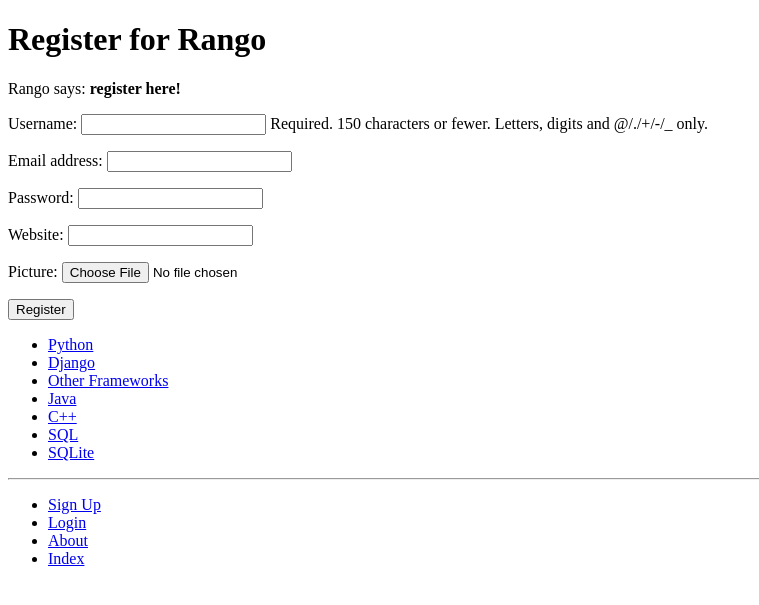
After one commit to amygillies/tango_with_django_project, a Django app: page /rango/register/ in a window 1280 px wide. The commit adds this page. Shown: the top 605 px of the page, without its empty margins (0-759 px from the left). Run offline with Django 3.2, Linux system fonts and the light colour scheme; data comes from the database, SQL or seed files in the repository; both versions use the stored data as it was after the commit.

Commit message:
Chapter 9 and Exercises

```diff
--- a/rango/admin.py
+++ b/rango/admin.py
@@ -1,5 +1,5 @@
 from django.contrib import admin
-from rango.models import Category, Page, PageAdmin
+from rango.models import Category, Page, PageAdmin, UserProfile
 
 
 # Register your models here.
@@ -9,3 +9,4 @@
 
 admin.site.register(Category, CategoryAdmin)
 admin.site.register(Page, PageAdmin)
+admin.site.register(UserProfile)
--- a/rango/forms.py
+++ b/rango/forms.py
@@ -1,5 +1,6 @@
 from django import forms
-from rango.models import Page, Category
+from django.contrib.auth.models import User
+from rango.models import Page, Category, UserProfile
 
 
 class CategoryForm(forms.ModelForm):
@@ -29,3 +30,17 @@
             url = f'http://{url}'
             cleaned_data['url'] = url
         return cleaned_data
+
+
+class UserForm(forms.ModelForm):
+    password = forms.CharField(widget=forms.PasswordInput())
+
+    class Meta:
+        model = User
+        fields = ('username', 'email', 'password',)
+
+
+class UserProfileForm(forms.ModelForm):
+    class Meta:
+        model = UserProfile
+        fields = ('website', 'picture',)
--- a/rango/models.py
+++ b/rango/models.py
@@ -1,7 +1,7 @@
 from django.db import models
 from django.contrib import admin
 from django.template.defaultfilters import slugify
-
+from django.contrib.auth.models import User
 
 # Create your models here.
 class Category(models.Model):
@@ -38,3 +38,12 @@
 
 class PageAdmin(admin.ModelAdmin):
     list_display = ('title', 'category', 'url')
+
+
+class UserProfile(models.Model):
+    user = models.OneToOneField(User, on_delete=models.CASCADE)
+    website = models.URLField(blank=True)
+    picture = models.ImageField(upload_to='profile_images', blank=True)
+
+    def __str__(self):
+        return self.user.username
--- a/rango/urls.py
+++ b/rango/urls.py
@@ -9,4 +9,8 @@
     path('category/<slug:category_name_slug>/', views.show_category, name='show_category'),
     path('add_category/', views.add_category, name='add_category'),
     path('category/<slug:category_name_slug>/add_page/', views.add_page, name='add_page'),
+    path('register/', views.register, name='register'),
+    path('login/', views.user_login, name='login'),
+    path('restricted/', views.restricted, name='restricted'),
+    path('logout/', views.user_logout, name='logout'),
 ]
--- a/rango/views.py
+++ b/rango/views.py
@@ -1,7 +1,12 @@
+from django.contrib.auth import authenticate, login, logout
+from django.contrib.auth.decorators import login_required
+from django.http import HttpResponse
 from django.shortcuts import render, redirect
 from django.urls import reverse
+
 from rango.forms import CategoryForm, PageForm
 from rango.models import Category, Page
+from rango.forms import UserForm, UserProfileForm
 
 
 def index(request):
@@ -37,6 +42,7 @@
     return render(request, 'rango/category.html', context=context_dict)
 
 
+@login_required
 def add_category(request):
     form = CategoryForm()
 
@@ -51,6 +57,7 @@
     return render(request, 'rango/add_category.html', {'form': form})
 
 
+@login_required
 def add_page(request, category_name_slug):
     try:
         category = Category.objects.get(slug=category_name_slug)
@@ -74,9 +81,76 @@
 
                 return redirect(reverse('rango:show_category',
                                         kwargs={'category_name_slug':
-                                                category_name_slug}))
+                                                    category_name_slug}))
             else:
                 print(form.errors)
 
     context_dict = {'form': form, 'category': category}
     return render(request, 'rango/add_page.html', context=context_dict)
+
+
+def register(request):
+    registered = False
+
+    if request.method == 'POST':
+        user_form = UserForm(request.POST)
+        profile_form = UserProfileForm(request.POST)
+
+        if user_form.is_valid() and profile_form.is_valid():
+            user = user_form.save()
+
+            user.set_password(user.password)
+            user.save()
+            profile = profile_form.save(commit=False)
+            profile.user = user
+
+            if 'picture' in request.FILES:
+                profile.picture = request.FILES['picture']
+
+            profile.save()
+            registered = True
+
+        else:
+            print(user_form.errors, profile_form.errors)
+
+    else:
+        user_form = UserForm()
+        profile_form = UserProfileForm()
+
+    return render(request, 'rango/register.html',
+                  context={'user_form': user_form,
+                           'profile_form': profile_form,
+                           'registered': registered})
+
+
+def user_login(request):
+    if request.method == 'POST':
+        username = request.POST.get('username')
+        password = request.POST.get('password')
+        user = authenticate(username=username, password=password)
+
+        if user:
+            if user.is_active:
+                login(request, user)
+                return redirect(reverse('rango:index'))
+            else:
+                return HttpResponse("Your Rango account is disabled.")
+
+        else:
+            print(f"Invalid login details: {username}, {password}")
+            return HttpResponse("Invalid login details supplied")
+
+    else:
+        return render(request, 'rango/login.html')
+
+
+@login_required
+def restricted(request):
+    return render(request, 'rango/restricted.html',
+                  context={'message': "Since you're logged in, you can see this text!"})
+
+
+@login_required
+def user_logout(request):
+    logout(request)
+    return redirect(reverse('rango:index'))
--- a/templates/rango/base.html
+++ b/templates/rango/base.html
@@ -16,13 +16,13 @@
 
     <body>
         <div>
-            {% block sidebar_block %}
-                {% get_category_list category %}
+            {% block body_block %}
             {% endblock %}
         </div>
 
         <div>
-            {% block body_block %}
+            {% block sidebar_block %}
+                {% get_category_list category %}
             {% endblock %}
         </div>
 
@@ -30,7 +30,14 @@
 
         <div>
             <ul>
-                <li><a href="{% url 'rango:add_category' %}">Add a New Category</a></li>
+                {% if user.is_authenticated %}
+                    <li><a href="{% url 'rango:restricted' %}">Restricted Page</a></li>
+                    <li><a href="{% url 'rango:logout' %}">Logout</a></li>
+                    <li><a href="{% url 'rango:add_category' %}">Add a New Category</a></li>
+                {% else %}
+                    <li><a href="{% url 'rango:register' %}">Sign Up</a></li>
+                    <li><a href="{% url 'rango:login' %}">Login</a></li>
+                {% endif %}
                 <li><a href="{% url 'rango:about' %}">About</a></li>
                 <li><a href="{% url 'rango:index' %}">Index</a></li>
             </ul>
--- a/templates/rango/category.html
+++ b/templates/rango/category.html
@@ -22,7 +22,9 @@
             <strong>No pages currently in category.</strong>
         {% endif %}
 
-        <a href="{% url 'rango:add_page' category.slug %}">Add Page</a><br />
+        {% if user.is_authenticated %}
+            <a href="{% url 'rango:add_page' category.slug %}">Add Page</a><br />
+        {% endif %}
 
     {% else %}
         The specified category does not exist.
--- /dev/null
+++ b/templates/rango/register.html
@@ -0,0 +1,23 @@
+{% extends 'rango/base.html' %}
+{% load staticfiles %}
+
+{% block title_block %}
+    Register
+{% endblock %}
+
+{% block body_block %}
+    <h1>Register for Rango</h1>
+    {% if registered %}
+        Rango says: <strong>thank you for registering!</strong>
+        <a href="{% url 'rango:index' %}">Return to the homepage.</a><br />
+    {% else %}
+        Rango says: <strong>register here!</strong><br />
+        <form id="user_form" method="post" action="{% url 'rango:register' %}"
+              enctype="multipart/form-data">
+                {% csrf_token %}
+                {{ user_form.as_p }}
+                {{ profile_form.as_p }}
+                <input type="submit" name="submit" value="Register" />
+        </form>
+    {% endif %}
+{% endblock %}
```
Also changed, not shown: tango_with_django_project/settings.py (+7 -0 lines), templates/rango/index.html (+5 -4 lines), templates/rango/login.html (added, +18 -0 lines), templates/rango/restricted.html (added, +12 -0 lines), db.sqlite3, rango/migrations/0005_userprofile.py (added).
